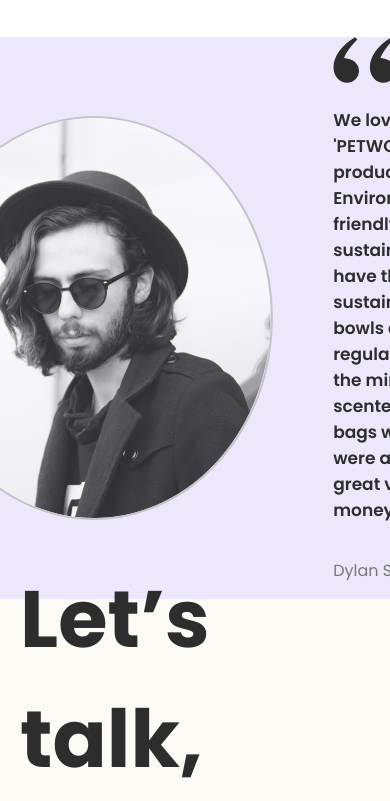
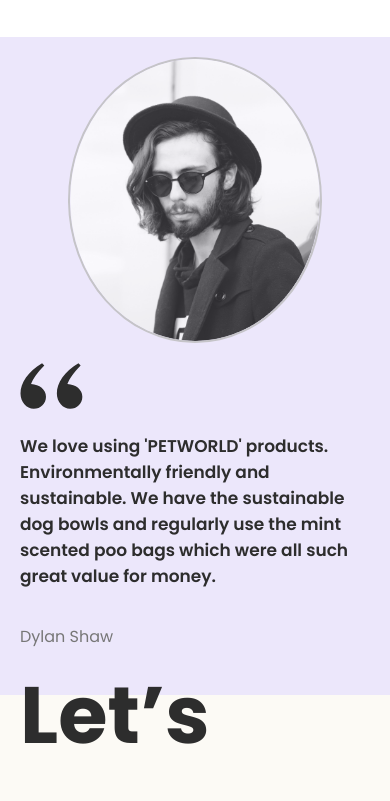
Before and after one commit to sfdaiane/petworld, a plain HTML site: page index.html in a window 390 px wide. Shown: the part 4370-5171 px from the top of the page. Drawn offline with Linux system fonts and the light colour scheme.

Commit message:
Responsiveness review section created

```diff
--- a/style.css
+++ b/style.css
@@ -415,4 +415,14 @@ body {
         margin-bottom: 40px;
 
     }
+    .review-container {
+        margin-top: 20px;
+        margin-bottom: 30px;
+        flex-direction: column;
+        gap: 20px;
+
+    }
+    .img-review {
+        width: 250px;
+    }
 }
```
